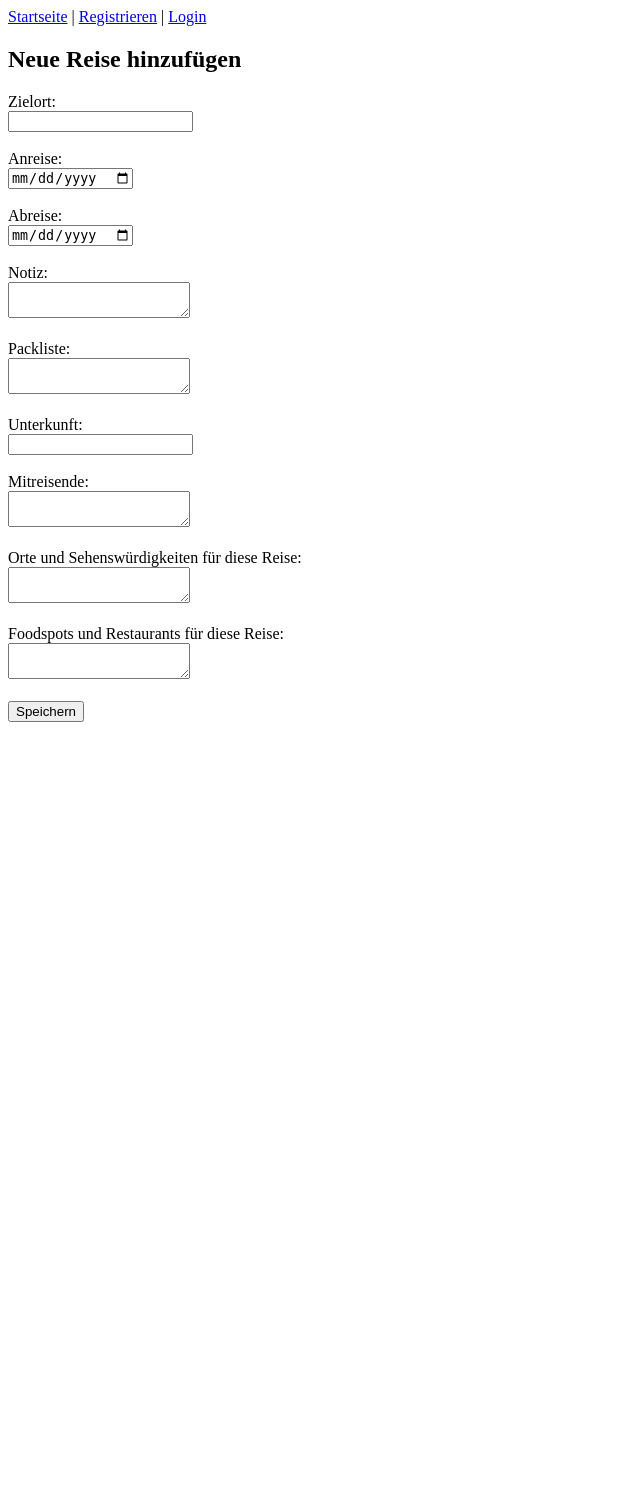
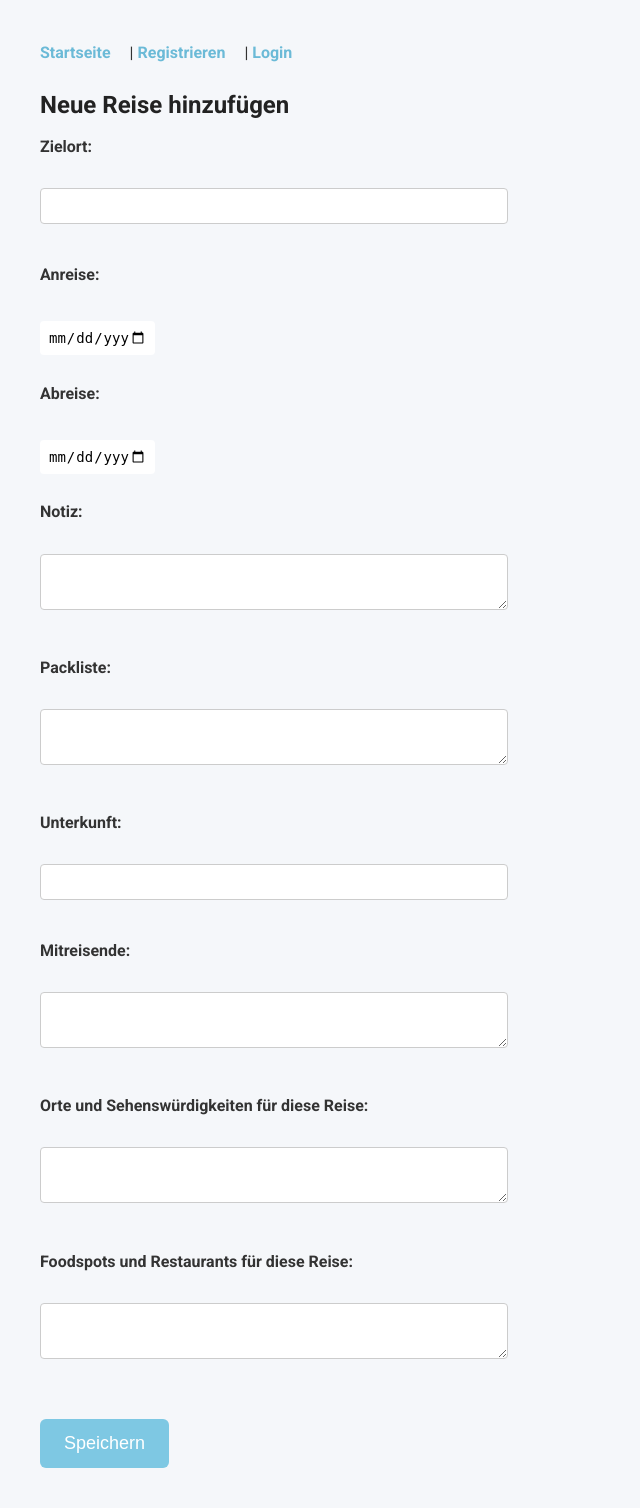
Before and after one commit to laia-dev/reiseplaner, a Flask app: page /reise-hinzufuegen in a window 1280 px wide. Shown: the whole page, without its empty margins (0-640 px from the left). Before the commit the page ends 722 px from the top, so only its background shows below. Run offline with Flask 3, Linux system fonts and the light colour scheme; a user stored in the database is signed in.

Commit message:
CSS-Basisstyle Teil 1: Grundlayout, obere Navigation (Link-Styling + Hover), Formularfelder, Buttons (Hover), Reiseliste (ul/li), Google-Font

```diff
--- a/static/style.css
+++ b/static/style.css
@@ -0,0 +1,33 @@
+/* --------------------------- Google Font: Roboto einbinden ------------------------------------------ */
+@import url('https://fonts.googleapis.com/css2?family=Roboto:wght@400;700&display=swap');
+
+/* ------------------------ Grundlayout: Hintergrundfarbe, Schriftart, Grundfarben, Abstände, Überschriften ----------------------- */
+body {background-color: #f5f7fa; font-family: 'Roboto', Arial, sans-serif; color: #333; margin: 40px; line-height: 1.6;}
+
+h1, h2, h3 {color: #222; margin-bottom: 10px;}
+
+/* ---------------- Obere Hauptnavigation: Linkfarben, Hover-Effekt, Abstände (Startseite, Login, Registrierung) ---------------- */
+nav {margin-bottom: 20px;}
+
+nav a {color: #6bbad7; text-decoration: none; margin-right: 15px; font-weight: bold;}
+
+nav a:hover {color: #5aa9c5; text-decoration: none;}
+
+/* -------------------------------------------------- Formulare: Eingabefelder, Labels, Textfelder ------------------------------------------------------- */
+form label {font-size: 20p; display: block; margin-bottom: 3px; font-weight: bold;}
+
+form input[type="email"] {width: 250px; padding: 8px; border: 1px solid #ccc; border-radius: 4px; margin-bottom: 12px; font-size: 16px;}
+form input[type="password"] {width: 250px; padding: 8px; border: 1px solid #ccc; border-radius: 4px; margin-bottom: 12px; font-size: 16px;}
+form input[type="date"] {width: 115px; padding: 8px; margin-top: 5px; border: 1px; solid #ccc; border-radius: 4px; box-sizing: border-box; font-size: 14px;}
+form input[type="text"],
+form textarea {width: 450px; padding: 8px; border: 1px solid #ccc; border-radius: 4px; margin-bottom: 12px; font-size: 16px; resize: vertical;}
+
+/* -------------------------------------------------- Buttons: Farbe, Form, Hover-Effekt ----------------------------------------------------------------- */
+button {background-color: #7ec8e3; color: white; border: none; padding: 14px 24px; font-size: 18px; border-radius: 6px; cursor: pointer; margin-top: 15px;}
+
+button:hover {background-color: #6bbad7;}
+
+/* --------------------------- Reiseliste: Darstellung einzelner Reise-Einträge im Reiseplan  --------------------------- */
+ul {list-style-type: none; padding-left: 0;}
+
+li {background-color: #fff; border: 1px solid #ddd; padding: 12px; margin-bottom: 10px; border-radius: 4px;}
--- a/templates/base.html
+++ b/templates/base.html
@@ -3,6 +3,7 @@
 <head>
     <meta charset="UTF-8">
     <title>Reiseplaner</title>
+    <link rel="stylesheet" type="text/css" href="{{ url_for('static', filename='style.css') }}">
 </head>
 <body>
 
```
